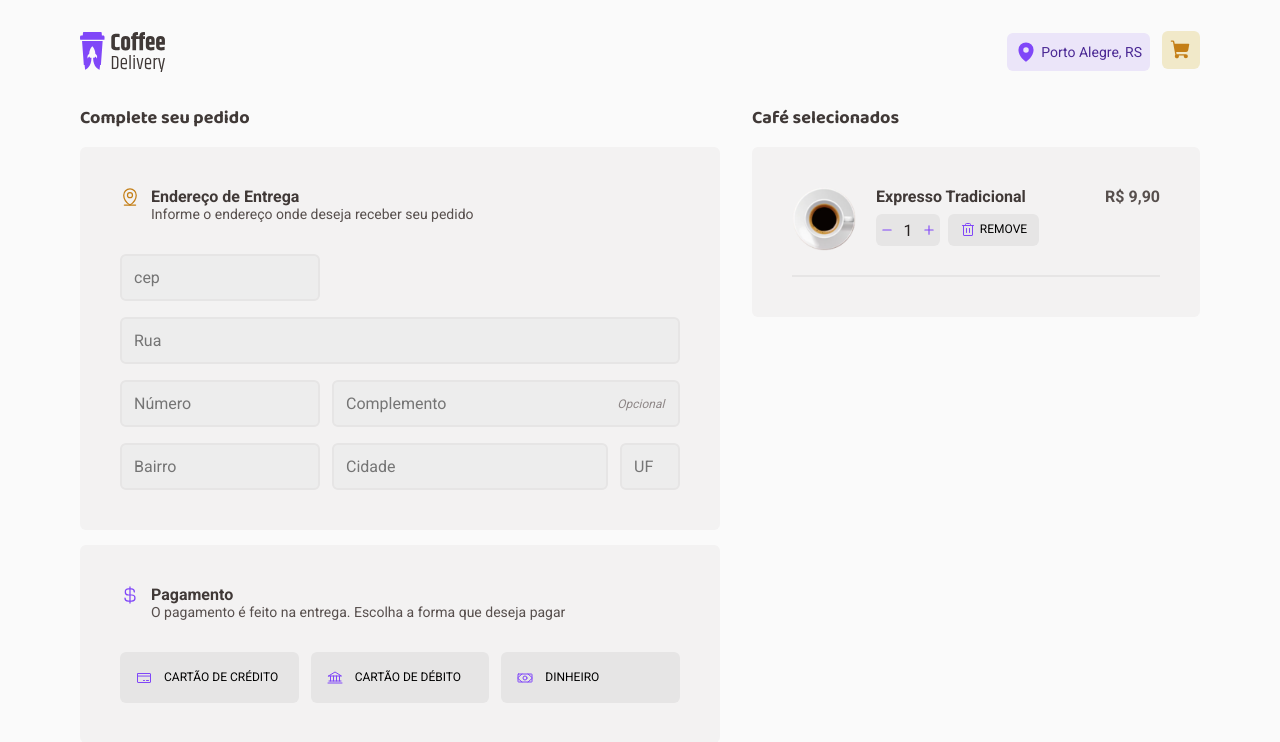
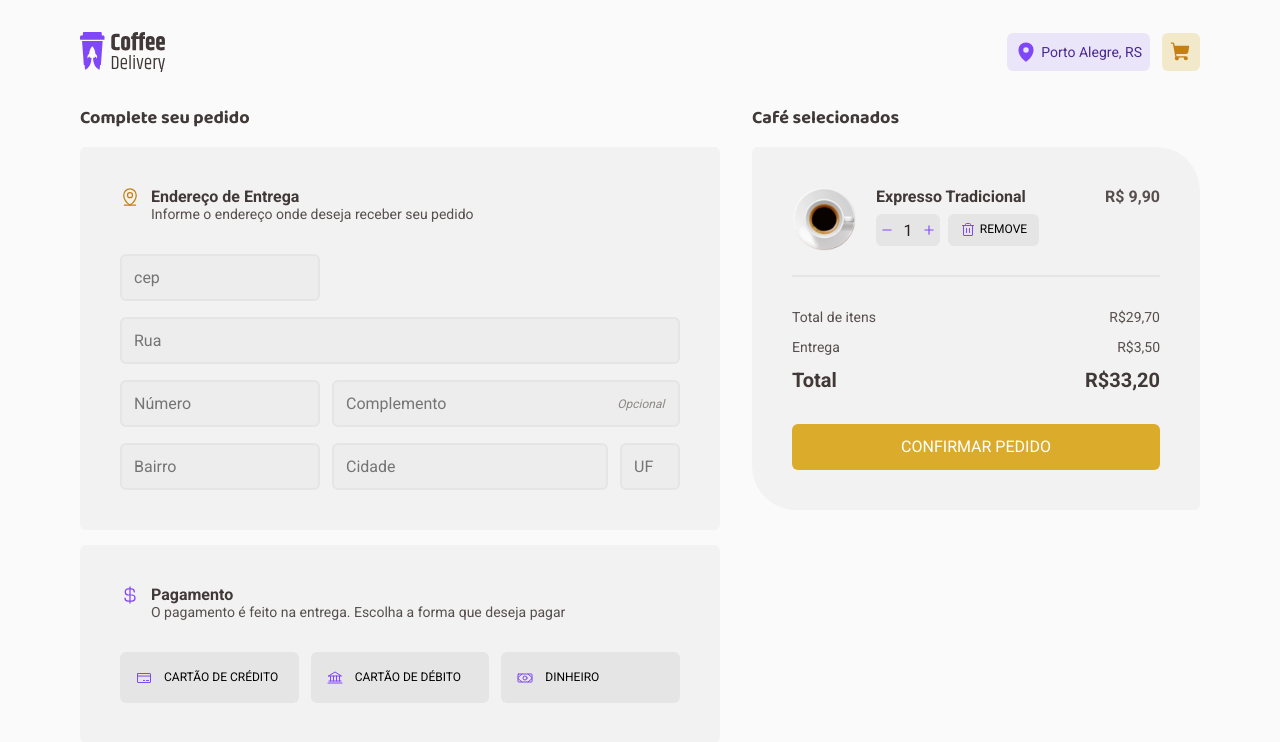
Before and after one commit to kleberfreire/coffee-delivery, a React (Vite) app: page /checkout in a window 1280 px wide. Shown: the top 742 px of the page. Built offline with nearby package versions, Linux system fonts and the light colour scheme.

Commit message:
layout statico pronto

```diff
--- a/src/components/Header/style.ts
+++ b/src/components/Header/style.ts
@@ -41,6 +41,7 @@ export const ActionsContainer = styled.div`
     color: ${(props) => props.theme['yellow-dark']};
     background: ${(props) => props.theme['yellow-light']};
     padding: 0.5rem;
+    display: flex;
     border-radius: 6px;
     margin-left: 0.75rem;
   }
--- /dev/null
+++ b/src/pages/Checkout/ButtonConfirmPurchase/index.tsx
@@ -0,0 +1,5 @@
+import { Button } from './styled'
+
+export function ButtonConfirmPurchase() {
+  return <Button>confirmar pedido</Button>
+}
--- /dev/null
+++ b/src/pages/Checkout/ButtonConfirmPurchase/styled.ts
@@ -0,0 +1,19 @@
+import styled from 'styled-components'
+
+export const Button = styled.button`
+  margin-top: 1rem;
+  background: ${(props) => props.theme.yellow};
+  font-size: 0.875ren;
+  line-height: 160%;
+
+  display: flex;
+  align-items: center;
+  justify-content: center;
+  width: 100%;
+  border: none;
+  text-transform: uppercase;
+  border-radius: 6px;
+  color: ${(props) => props.theme.white};
+  height: 2.875rem;
+  cursor: pointer;
+`
--- /dev/null
+++ b/src/pages/Checkout/TotalsPurchase/index.tsx
@@ -0,0 +1,20 @@
+import { Wrapper } from './styled'
+
+export function TotalPurchase() {
+  return (
+    <Wrapper>
+      <div>
+        <p>Total de itens</p>
+        <span>R$29,70</span>
+      </div>
+      <div>
+        <p>Entrega</p>
+        <span>R$3,50</span>
+      </div>
+      <div>
+        <p>Total</p>
+        <span>R$33,20</span>
+      </div>
+    </Wrapper>
+  )
+}
--- /dev/null
+++ b/src/pages/Checkout/TotalsPurchase/styled.ts
@@ -0,0 +1,27 @@
+import styled from 'styled-components'
+
+export const Wrapper = styled.div`
+  margin-top: 1rem;
+  display: flex;
+  flex-direction: column;
+  gap: 0.84375rem;
+  & > div {
+    display: flex;
+    align-items: center;
+    justify-content: space-between;
+    font-size: ${(props) => props.theme['text-regular-s']};
+    color: ${(props) => props.theme['base-text']};
+    & > span {
+      font-size: ${(props) => props.theme['text-regular-s']};
+    }
+  }
+
+  & > div:last-child {
+    font-size: ${(props) => props.theme['text-bold-l']};
+    font-weight: bold;
+    color: ${(props) => props.theme['base-subtitle']};
+    & > span {
+      font-size: ${(props) => props.theme['text-bold-l']};
+    }
+  }
+`
--- a/src/pages/Checkout/index.tsx
+++ b/src/pages/Checkout/index.tsx
@@ -36,6 +36,8 @@ import {
 
 import expressoTradicional from '../../assets/coffees/coffee-tradicional.svg'
 import { ButtonRemove } from './ButtonRemove'
+import { TotalPurchase } from './TotalsPurchase'
+import { ButtonConfirmPurchase } from './ButtonConfirmPurchase'
 
 export function Checkout() {
   return (
@@ -120,6 +122,8 @@ export function Checkout() {
               </div>
               <span>R$ 9,90</span>
             </ItemContainer>
+            <TotalPurchase />
+            <ButtonConfirmPurchase />
           </TotalsContainer>
         </ConfirmPurchase>
       </section>
--- a/src/pages/Checkout/style.ts
+++ b/src/pages/Checkout/style.ts
@@ -184,7 +184,7 @@ export const TotalsContainer = styled.div`
   max-width: 28rem;
   width: 100%;
   margin-top: 0.9375rem;
-  border-radius: 6px;
+  border-radius: 6px 44px;
   padding: 2.5rem;
   display: flex;
   flex-direction: column;
```
